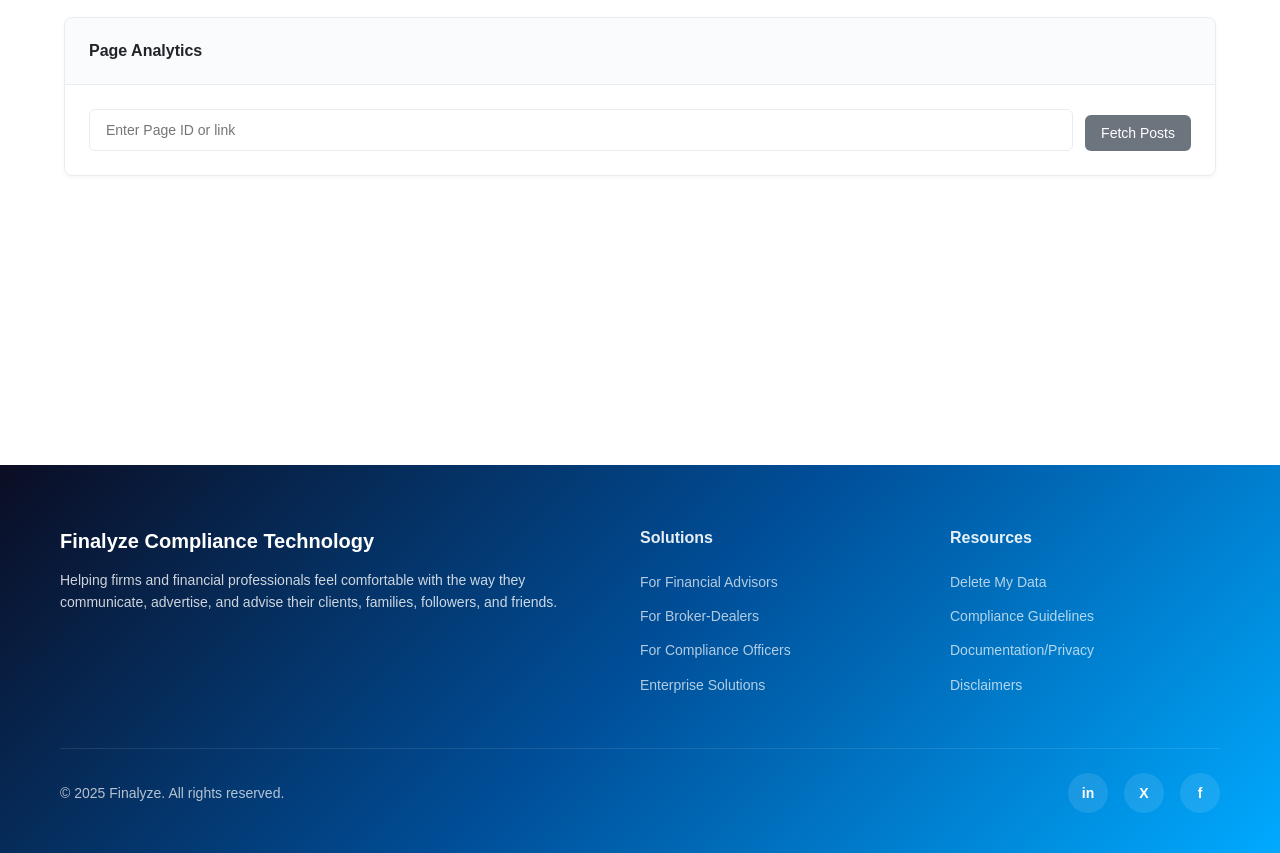
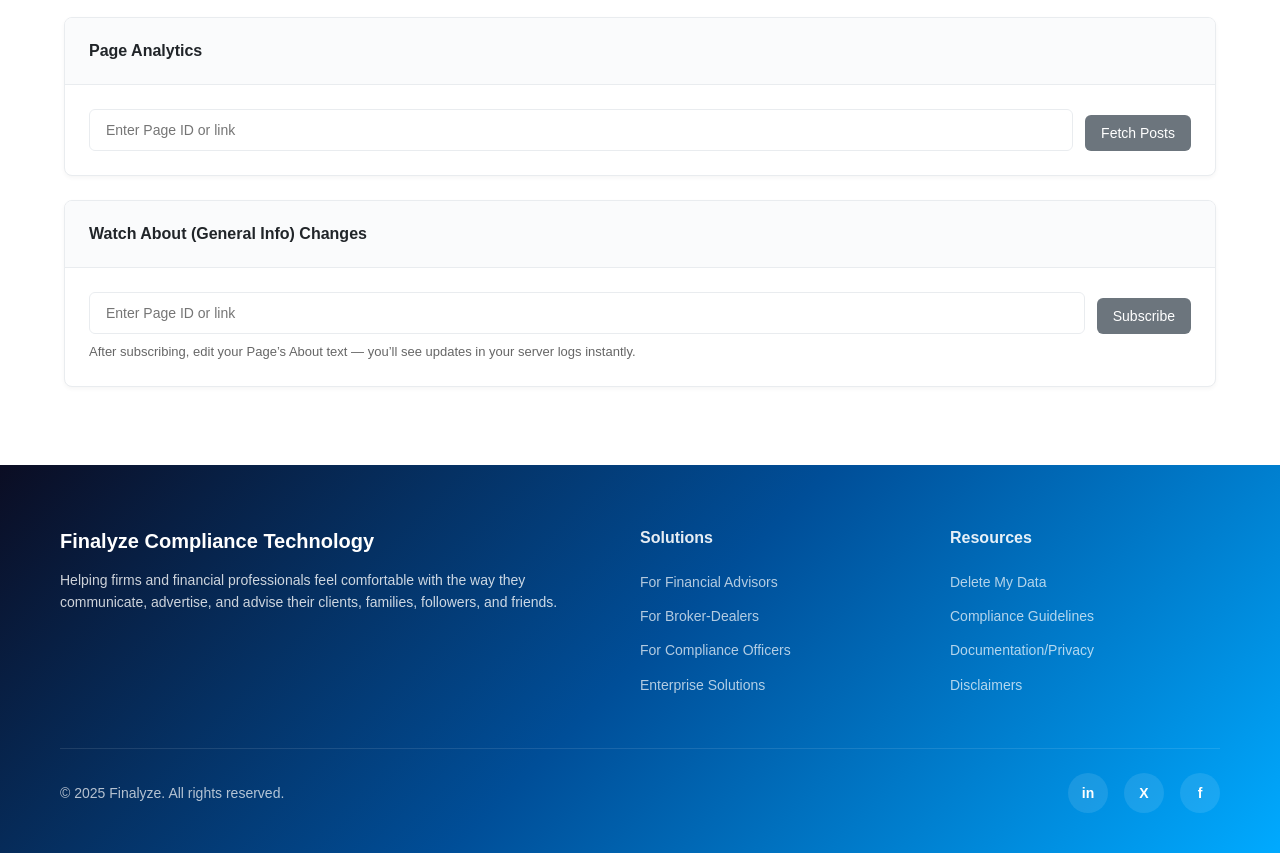
Before and after one commit to rileygiauque/Finalyze, a Flask app: page / in a window 1280 px wide. Shown: the part 870-1723 px from the top of the page. Run offline with Flask 3, Linux system fonts and the light colour scheme.

Commit message:
Update index.html

```diff
--- a/AHO/templates/index.html
+++ b/AHO/templates/index.html
@@ -134,6 +134,22 @@
             </form>
           </div>
         </div>
+
+        <div class="card">
+  <div class="card-header"><h3>Watch About (General Info) Changes</h3></div>
+  <div class="card-body">
+    <form method="POST" action="/facebook/subscribe_about" class="form-inline">
+      <div class="input-group">
+        <input type="text" name="page_id" placeholder="Enter Page ID or link"
+               value="{{ session.fb_last_page if session.fb_last_page }}" class="form-input">
+        <button type="submit" class="btn btn-secondary">Subscribe</button>
+      </div>
+      <p style="margin-top:8px;color:#666;font-size:13px">
+        After subscribing, edit your Page’s About text — you’ll see updates in your server logs instantly.
+      </p>
+    </form>
+  </div>
+</div>
 
         {% if all_posts %}
           <div class="card">
```
